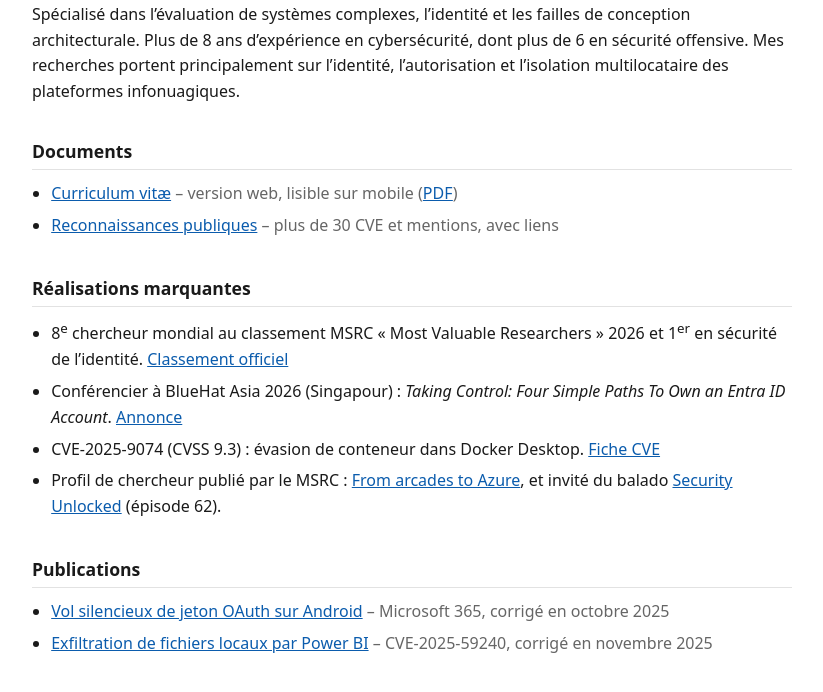
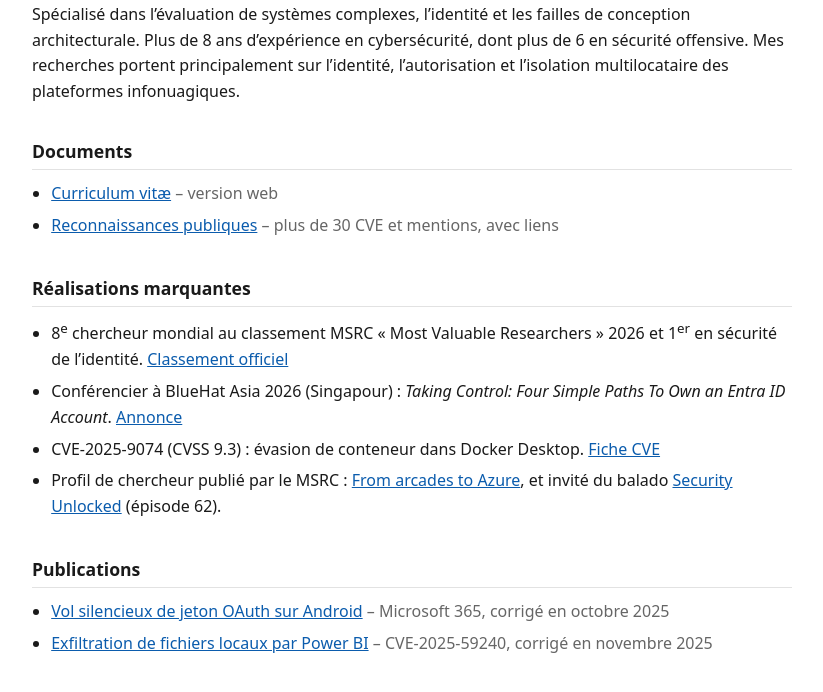
Before and after one commit to qwertysecurity/www.qwerysecurity.com, a plain HTML site: page index.html in a window 1280 px wide. Shown: the part 202-894 px from the top of the page, without its empty margins (228-1051 px from the left). Drawn offline with Linux system fonts and the light colour scheme.

Commit message:
Update index.html

```diff
--- a/index.html
+++ b/index.html
@@ -43,7 +43,7 @@ a{color:var(--link)}
 
 <h2>Documents</h2>
 <ul>
-<li><a href="CV/CV_Felix_Boulet.html">Curriculum vitæ</a> <span class="d">– version web, lisible sur mobile (<a href="CV/CV_Felix_Boulet.pdf">PDF</a>)</span></li>
+<li><a href="CV/CV_Felix_Boulet.html">Curriculum vitæ</a> <span class="d">– version web</span></li>
 <li><a href="CV/reconnaissance_publique.html">Reconnaissances publiques</a> <span class="d">– plus de 30 CVE et mentions, avec liens</span></li>
 </ul>
 
```
